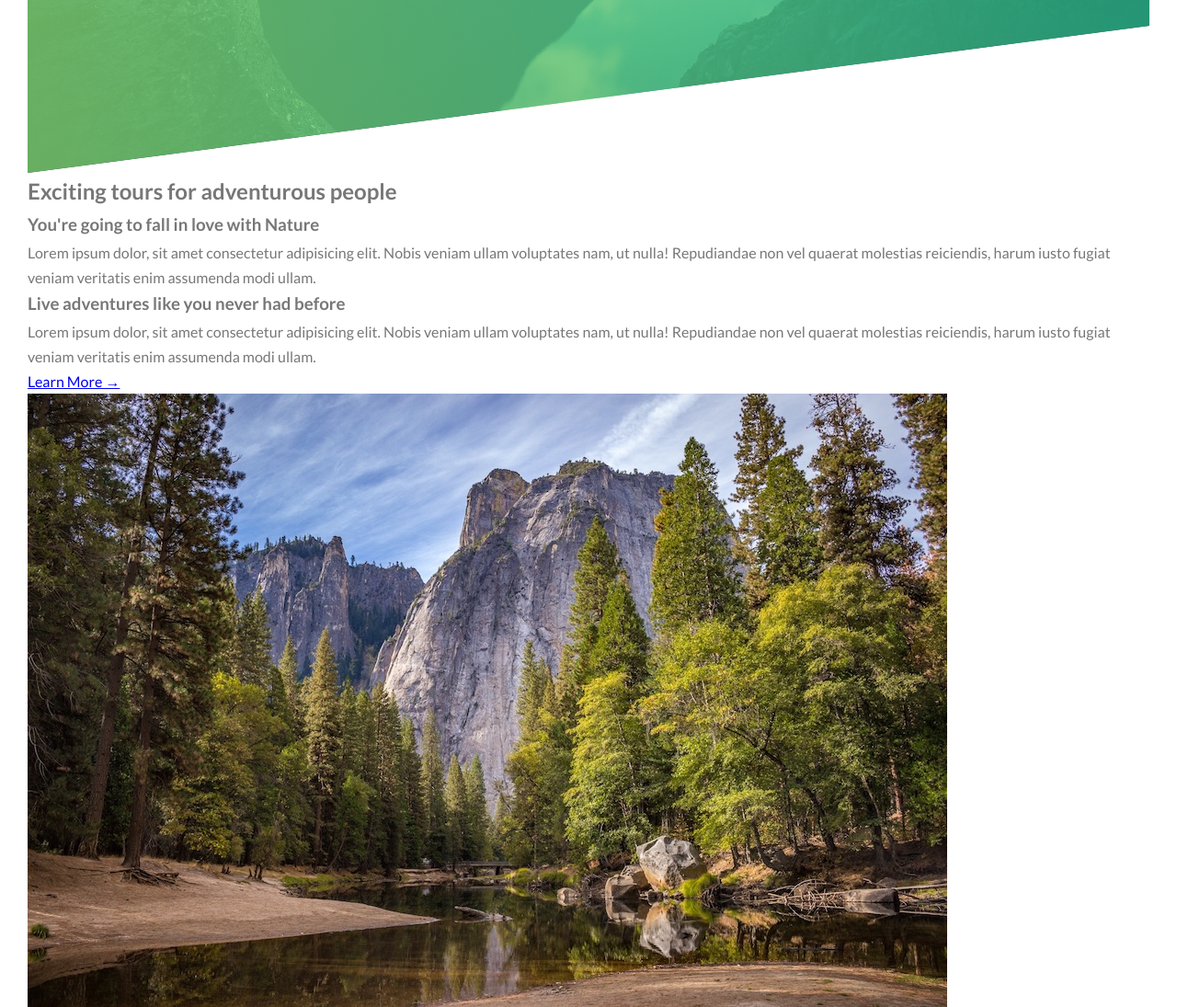
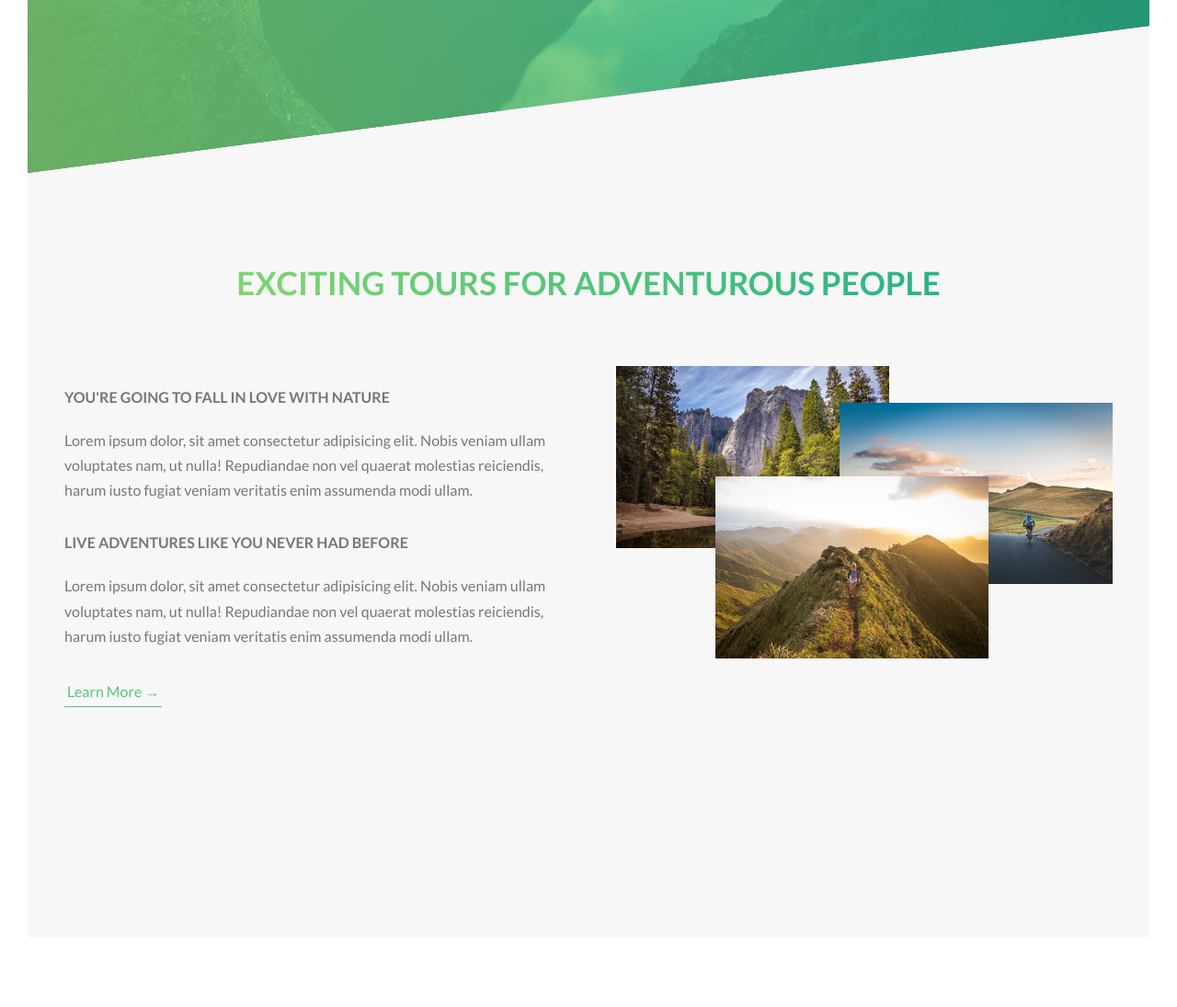
Before and after one commit to rakeshcheekatimala/css-only-static-projects, a website: page travel-site/src/index.html in a window 1280 px wide. Shown: the part 602-1697 px from the top of the page at 92% size. After the commit the page ends 1651 px from the top, so only its background shows below. Drawn offline with Linux system fonts and the light colour scheme.

Commit message:
generated css after sass compilation

```diff
--- a/travel-site/src/css/style.css
+++ b/travel-site/src/css/style.css
@@ -36,6 +36,44 @@ body {
     font-weight: 400;
     font-size: 20px;
     letter-spacing: 1.5rem; }
+
+.heading-secondary {
+  font-size: 3.5rem;
+  text-transform: uppercase;
+  font-weight: 700;
+  display: inline-block;
+  background-image: linear-gradient(to right, #7ed56f, #28b485);
+  background-clip: text;
+  -webkit-background-clip: text;
+  color: transparent; }
+  .heading-secondary:hover {
+    transform: skewY(2deg) skewX(10deg) scale(1.1);
+    text-shadow: -5rem 1rem 2rem rgba(0, 0, 0, 0.2); }
+
+.heading-tertiary {
+  font-weight: 700;
+  font-size: 1.6rem;
+  text-transform: uppercase; }
+
+p.description {
+  font-size: 1.6rem; }
+  p.description:not(:last-child) {
+    margin-bottom: 3rem; }
+
+/*
+	Utitlties classes are simple which are re-usable
+*/
+.u-center-text {
+  text-align: center; }
+
+.u-margin-bottom-big {
+  margin-bottom: 8rem; }
+
+.u-margin-bottom-small {
+  margin-bottom: 2rem; }
+
+.u-margin-bottom-medium {
+  margin-bottom: 4rem; }
 
 .btn:link, .btn:visited {
   text-transform: uppercase;
@@ -76,6 +114,50 @@ body {
   z-index: -1;
   transition: all .4s; }
 
+.btn-text:link, .btn-text:visited {
+  font-size: 1.6rem;
+  color: #55c57a;
+  display: inline-block;
+  text-decoration: none;
+  border-bottom: 1px solid #55c57a;
+  padding: 3px; }
+
+.btn-text:hover {
+  background: #55c57a;
+  color: #fff;
+  box-shadow: 0 1rem 2rem rgba(0, 0, 0, 0.015);
+  transform: translateY(-2px);
+  transition: all 0.2s; }
+
+.btn-text:active {
+  box-shadow: 0 1rem 2rem rgba(0, 0, 0, 0.015);
+  transform: translateY(0px); }
+
+.composition {
+  position: relative; }
+  .composition__photo {
+    width: 55%;
+    border: 2px;
+    position: absolute;
+    outline-offset: 1.5rem;
+    z-index: 10; }
+    .composition__photo--highlight1 {
+      left: 0;
+      top: -2rem; }
+    .composition__photo--highlight2 {
+      right: 0;
+      top: 2rem; }
+    .composition__photo--highlight3 {
+      left: 20%;
+      top: 10rem; }
+    .composition__photo:hover {
+      transform: scale(1.05) translateY(-0.5rem);
+      outline: 1rem solid #55c57a;
+      z-index: 20;
+      box-shadow: 0 2.5rem 4rem rgba(0, 0, 0, 0.5); }
+  .composition:hover .composition__photo:not(:hover) {
+    transform: scale(0.9); }
+
 .header {
   height: 95vh;
   background-image: linear-gradient(to right, rgba(126, 213, 111, 0.8), rgba(40, 180, 133, 0.8)), url("../img/hero.jpg");
@@ -96,6 +178,37 @@ body {
     transform: translate(-50%, -50%);
     text-align: center; }
 
+.row {
+  max-width: 114rem;
+  margin: 0 auto; }
+  .row:not(:last-child) {
+    margin-bottom: 8rem; }
+  .row::after {
+    content: "";
+    display: table;
+    clear: both; }
+  .row [class^="col-"] {
+    float: left; }
+    .row [class^="col-"]:not(:last-child) {
+      margin-right: 6rem; }
+  .row .col-1-of-2 {
+    width: calc((100% - 6rem) / 2); }
+  .row .col-1-of-3 {
+    width: calc((100% - 2 * 6rem) / 3); }
+  .row .col-2-of-3 {
+    width: calc(2 * ((100% - 2 * 6rem) / 3) + 6rem); }
+  .row .col-1-of-4 {
+    width: calc((100% - 3 * 6rem) / 4); }
+  .row .col-2-of-4 {
+    width: calc(2 * ((100% - 3 * 6rem) / 4) + 6rem); }
+  .row .col-3-of-4 {
+    width: calc(3 * ((100% - 3 * 6rem) / 4) + 2 * 6rem); }
+
+.section-about {
+  background-color: #f7f7f7;
+  padding: 25rem 0px;
+  margin-top: -20vh; }
+
 /*
 	Universal Selector for css reset for all browsers
 */
```
